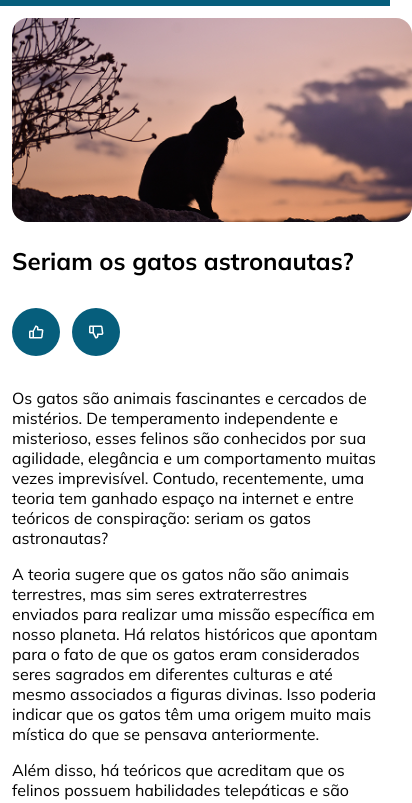
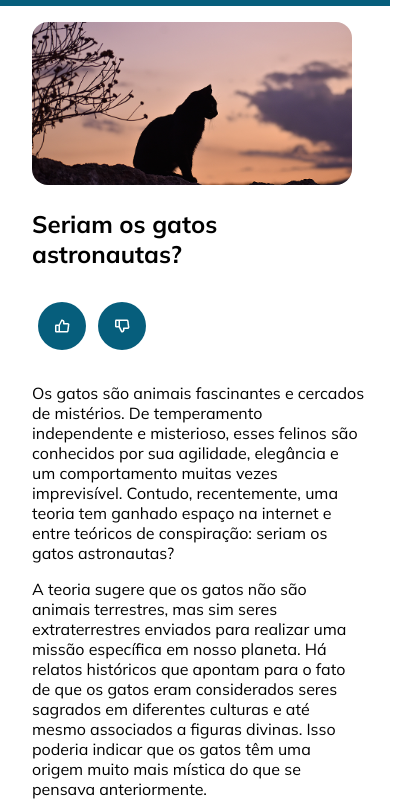
Before and after one commit to Amanda-Martins-M/projeto-gatos-, a plain HTML site: page index.html in a window 390 px wide. Shown: the part 92-895 px from the top of the page, 412 px wide, since content can reach past the window. Drawn offline with Linux system fonts and the light colour scheme.

Commit message:
Projeto gatos ajustado!

```diff
--- a/index.html
+++ b/index.html
@@ -15,7 +15,7 @@
 </head>
 <body>
     <header>
-        <img src="assets/image/logo-header.svg" alt="">
+        <img src="assets/image/logo-header.svg" alt="Logo de patinha.">
 
         <label for="searchbar">
             <input type="text"
@@ -24,15 +24,16 @@
             id="searchbar">
         </label>
 
-        <img src="assets/image/icon-header.png" alt="">
+        <img src="assets/image/icon-header.png" alt="Imagem de perfil de um homem moreno.">
     </header>
 <main>
         <img class="img-header" src="assets/image/img-header.png" alt="Imagem de um gato sentado e um céu alaranjado de pôr-do-sol.">
 
         <div class="main">
         <article class="principal">
-            <h1>Seriam os gatos astronautas?</h1>
+            <h2>Seriam os gatos astronautas?</h2>
             <div class="reacoes">
+                <button>
                     <div class="joia">
                         <img src="assets/image/icon-button-like.png" alt="Dedão para cima.">
                     </div>
@@ -40,6 +41,7 @@
                             <img src="assets/image/icon-button-dislike.png" alt="Dedão para baixo.">
                         </div>
                                 </div>
+                </button>
 
                 <div class="astronautas">
                     <p>
--- a/style.css
+++ b/style.css
@@ -15,6 +15,7 @@ body {
     height: 100%;
     padding: 0;
     margin: 0;
+
 }
 
 .gatos {
@@ -23,6 +24,7 @@ body {
     height: 6.25rem;
     align-items: center;
     gap: 0.5rem;
+    cursor: pointer;
 }
 
 aside {
@@ -77,6 +79,8 @@ label ::placeholder {
 
 .img-header{
     border-radius: 1rem;
+    width: 30rem;
+    height: auto;
 }
 
 
@@ -109,7 +113,7 @@ label ::placeholder {
     }
 
     .img-header {
-        width: 70%;
+        width: 32rem;
     }
 
     main {
@@ -123,9 +127,12 @@ label ::placeholder {
 
 /* Tablets */
 
-@media (min-width: 500px) {
+@media (min-width: 500px) and (max-width:1024px){
     header {
         height: 6.125rem;
+    }
+    .img-header{
+        width: 23.5rem;
     }
 
     header img {
@@ -155,11 +162,11 @@ header img {
     width: 3.375rem;
 }
 .img-header{
-    width: 25rem;
+    width: 20rem;
 }
 
 #searchbar {
-    width: 12.5rem;
+    width: 12rem;
 }
 
 .legendas {
@@ -167,9 +174,9 @@ header img {
 }
 
 main {
-    margin-left: 0.75rem;
-    margin-right: 0.75rem;
-    margin-top: 0.75rem;
+    margin-left: 2rem;
+    margin-right: 1.5rem;
+    margin-top: 1rem;
 }
 
 }
@@ -215,6 +222,14 @@ h4{
     margin-top: 2rem;
 }
 
+button{
+    background: none;
+    border: none;
+    display: flex;
+    align-items: center;
+    cursor: pointer;
+}
+
 aside{
     margin-bottom: 3rem;
 }
```
Lines whose indentation alone changed are shown as unchanged.
